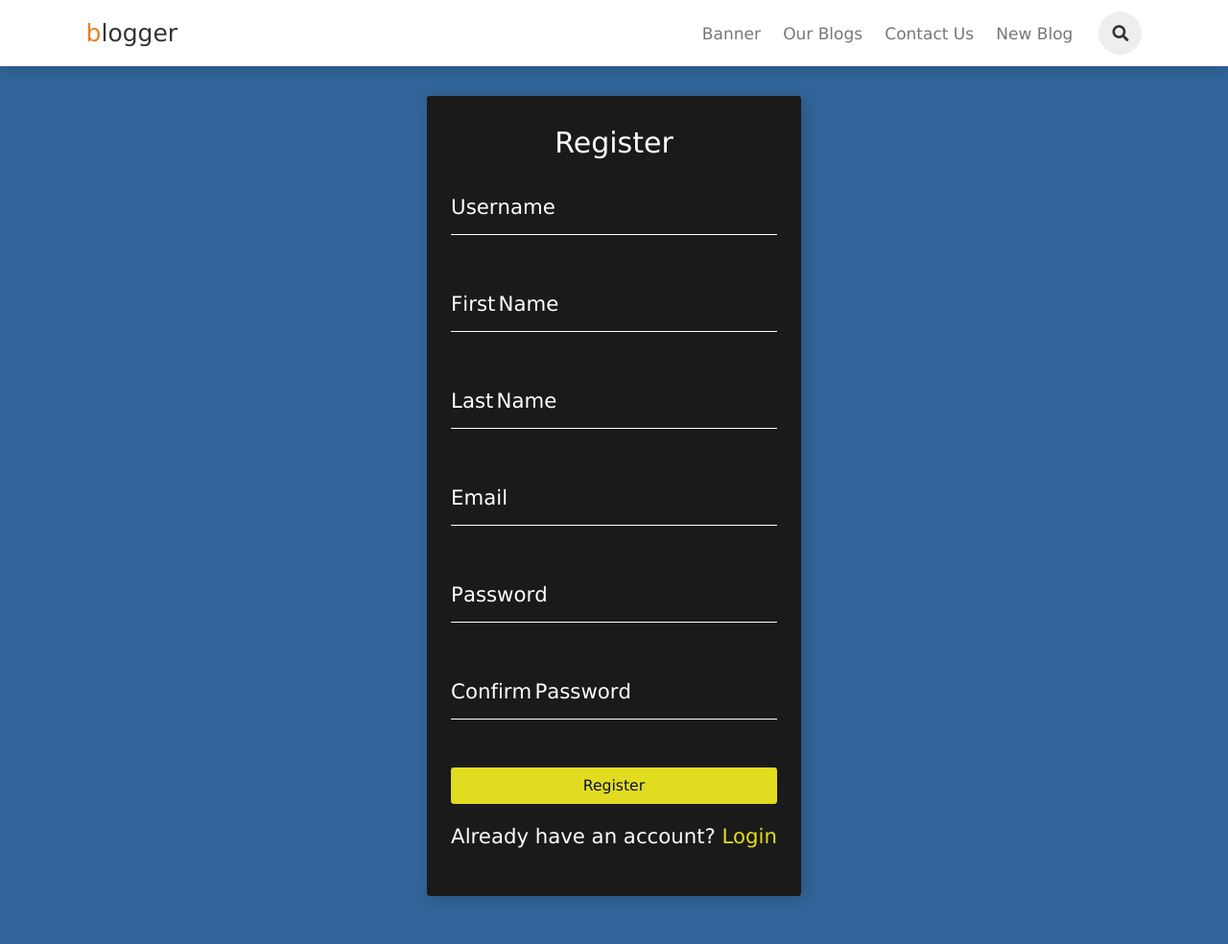
After one commit to Adwait01-Bhosale/BlogWebsite, a Django app: page /signup in a window 1280 px wide. The commit adds this page. Shown: the whole page at 96% size. Run offline with Django 4.2, Linux system fonts and the light colour scheme.

Commit message:
Changes in views.py, login, signup page, urls.py and css files

```diff
--- a/blog website/blog/home/urls.py
+++ b/blog website/blog/home/urls.py
@@ -5,6 +5,7 @@ from .views import *
 urlpatterns = [
     path('',index,name='index'),
     path('index',index,name='index2'),
-
+    path('login',Login,name="login"),
+    path('signup',signup,name="signup"),
     path('newblog',home2,name='newblog')
 ]
--- a/blog website/blog/home/views.py
+++ b/blog website/blog/home/views.py
@@ -1,6 +1,9 @@
-from django.shortcuts import render
+from django.shortcuts import render, redirect
 from datetime import datetime
 from .models import Data, ContactDetails
+from django.contrib.auth.models import User
+from django.contrib import messages
+from django.contrib.auth import authenticate,login
 
 # Create your views here.
 
@@ -31,7 +34,6 @@ def home2(request):
         title = request.POST['title']
         content = request.POST['content']
         print(author_name, title, content, datetime.today())
-
         ins=Data(author=author_name, title=title, content=content, created_at=datetime.today())
         ins.save()
         print("Data Saved!!!")
@@ -39,3 +41,55 @@ def home2(request):
     else:
         print("Hello")
     return render(request, 'newblog.html')
+
+
+def Login(request):
+
+    if request.method=="POST":
+
+        data=request.POST
+
+        username=data['login_username']
+        email=data['login_email']
+        password=data['login_pass']
+
+        print(username, email, password)
+        user=authenticate(username=username,password=password)
+
+        print("User Is about to get Authenticated!!")
+
+        if user is not None:
+            print("User Is Authenticated!!")
+            login(request, user)
+            fname=user.first_name
+            return render(request, "index.html", {'fname':fname})
+        else:
+            print("User Is Not Authenticated!!")
+            messages.error(request, "Wrong Credentials")
+            return redirect('login')
+
+    return render(request, "login.html")
+
+def signup(request):
+    print("Entered Sign Up")
+    if request.method=="POST":
+        username=request.POST['signup_username']
+        firstname=request.POST['signup_firstname']
+        lastname=request.POST['signup_lastname']
+        useremail=request.POST['signup_email']
+        pass1=request.POST['signup_pass']
+        pass2=request.POST['signup_pass2']
+
+        myuser=User.objects.create_user(username, useremail, pass1)
+        myuser.first_name=firstname
+        myuser.last_name=lastname
+        myuser.save()
+
+        print("User Created Successfully!!")
+        messages.success(request, "Your account has been successfully created!!")
+
+        return redirect('login')
+    return render(request, "signup.html")
+
+def signout(request):
+    pass
--- /dev/null
+++ b/blog website/blog/static/css/login.css
@@ -0,0 +1,119 @@
+* {
+    box-sizing: border-box;
+    margin: 0;
+  }
+
+  body {
+    font-family: "Roboto", sans-serif;
+  }
+
+  /* FORM STYLE */
+  /* .form-wrapper {
+    /* width: ; */
+  /* margin: 0 auto; */
+  /* margin-top: 10.4rem; */
+
+  .login-form-bd {
+    background: #316498;
+    color: #fff;
+    display: flex;
+    flex-direction: column;
+    align-items: center;
+    justify-content: center;
+    min-height: 100vh;
+    overflow: hidden;
+  }
+
+  .form-container {
+    font-family: "Poppins", sans-serif;
+    font-size: 2.125rem;
+    background: #1b1a1a;
+    padding: 5rem 2.5rem;
+    border-radius: 0.313rem;
+    /* margin: 25rem 35%; */
+    box-shadow: 3px 0.25rem 1.25rem rgba(27, 27, 27, 0.2);
+    margin-top: 10rem;
+    margin-bottom: 5rem;
+  }
+
+  .form-container h1 {
+    text-align: center;
+    margin-bottom: 2.75rem;
+    margin-top: -1.875rem;
+    color: #ffff;
+    font-weight: normal;
+    font-size: 3rem;
+  }
+
+  .form-container a {
+    text-decoration: none;
+    color: #e2dc20;
+  }
+
+  .login-btn {
+    cursor: pointer;
+    display: inline-block;
+    width: 100%;
+    background: #e2dc20;
+    padding: 0.938rem;
+    font-family: inherit;
+    font-weight: 500;
+    font-size: 1.563rem;
+    color: #0d0f42;
+    border: 0;
+    border-radius: 0.313rem;
+    margin-bottom: 1.25rem;
+  }
+
+  .login-btn:focus {
+    outline: 0;
+  }
+
+  .login-btn:active {
+    transform: scale(0.98);
+  }
+
+  .text {
+    margin-top: 0.938rem;
+  }
+
+  .form-control {
+    position: relative;
+    margin: 1.25rem 0 2.5rem;
+  }
+
+  .form-control input {
+    background: transparent;
+    border: 0;
+    border-bottom: 1px #fff solid;
+    display: block;
+    width: 100%;
+    padding: 1.25rem 0;
+    font-size: 2.125rem;
+    color: #fff;
+    margin-bottom: 5rem !important;
+  }
+
+  .form-control input:focus {
+    outline: 0;
+    border-bottom-color: #c2c25a;
+  }
+
+  .form-control label {
+    position: absolute;
+    top: 0.938rem;
+    left: 10;
+  }
+
+  .form-control label span {
+    display: inline-block;
+    font-size: 2.125rem;
+    min-width: 0.313rem;
+    transition: 0.3s cubic-bezier(0.53, 0.246, 0.265, 1.66);
+  }
+
+  .form-control input:focus + label span,
+  .form-control input:valid + label span {
+    color: #c2c25a;
+    transform: translateY(-2.875rem);
+  }
--- a/blog website/blog/static/css/style.css
+++ b/blog website/blog/static/css/style.css
@@ -20,7 +20,7 @@
 
 html {
   font-size: 62.5%;
-  overflow-x: hidden;
+  /* overflow-x: hidden; */
   scroll-behavior: smooth;
   scroll-padding-top: 6rem;
 }
--- /dev/null
+++ b/blog website/blog/templates/signup.html
@@ -0,0 +1,114 @@
+{% load static %}
+<!DOCTYPE html>
+<html lang="en">
+  <head>
+    <meta charset="UTF-8" />
+    <meta http-equiv="X-UA-Compatible" content="IE=edge" />
+    <meta name="viewport" content="width=device-width, initial-scale=1.0" />
+    <title>Complete Responsive Blog Website Design Tutorial</title>
+
+    <!-- font awesome cdn link  -->
+    <link
+      rel="stylesheet"
+      href="https://cdnjs.cloudflare.com/ajax/libs/font-awesome/5.15.3/css/all.min.css"
+    />
+
+    <!-- custom css file link  -->
+    <link rel="stylesheet" href="{% static 'css/style.css' %}" />
+    <link rel="stylesheet" href="{% static 'css/login.css' %}" />
+  </head>
+  <body>
+    <!-- header section starts  -->
+
+    <header class="header">
+      <a href="#" class="logo"><span>b</span>logger</a>
+
+      <nav class="navbar">
+        <a href="#banner">banner</a>
+        <a href="#posts">Our blogs</a>
+        <a href="#contact">contact us</a>
+        <a href="newblog">New Blog</a>
+      </nav>
+
+      <div class="icons">
+        <i class="fas fa-bars" id="menu-bars"></i>
+        <i class="fas fa-search" id="search-icon"></i>
+      </div>
+
+      <form action="" method="POST" class="search-form">
+        <input
+          type="search"
+          name=""
+          placeholder="search here..."
+          id="search-box"
+        />
+        <label for="search-box" class="fas fa-search"></label>
+      </form>
+    </header>
+    <div class="login-form-bd">
+      <div class="form-wrapper">
+        <div class="form-container">
+          <h1>Register</h1>
+          <form method="POST">
+            {% csrf_token %}
+
+            <div class="form-control">
+                <input type="text" name="signup_username" required />
+                <label> Username</label>
+            </div>
+
+            <div class="form-control">
+                <input type="text" name="signup_firstname" required />
+                <label> First Name</label>
+            </div>
+
+            <div class="form-control">
+                <input type="text" name="signup_lastname" required />
+                <label> Last Name</label>
+            </div>
+
+            <div class="form-control">
+              <input type="text" name="signup_email" required />
+              <label> Email</label>
+            </div>
+
+            <div class="form-control">
+              <input type="password" name="signup_pass" required />
+              <label> Password</label>
+            </div>
+
+            <div class="form-control">
+              <input type="password" name="signup_pass2" required />
+              <label>Confirm Password</label>
+            </div>
+
+            <button class="login-btn">Register</button>
+
+            <p class="text">
+              Already have an account? <a href="{% url 'login' %}"> Login</a>
+            </p>
+
+          </form>
+        </div>
+      </div>
+    </div>
+    <!-- header section ends -->
+
+    <!-- custom js file link  -->
+    <script src="{% static 'js/script.js' %}"></script>
+
+    <script>
+      const labels = document.querySelectorAll(".form-control label");
+
+      labels.forEach((label) => {
+        label.innerHTML = label.innerText
+          .split("")
+          .map(
+            (letter, idx) =>
+              `<span style="transition-delay:${idx * 50}ms">${letter}</span>`
+          )
+          .join("");
+      });
+    </script>
+  </body>
+</html>
```
Also changed, not shown: blog website/blog/templates/index.html (+18 -0 lines), blog website/blog/templates/login.html (added, +97 -0 lines).
